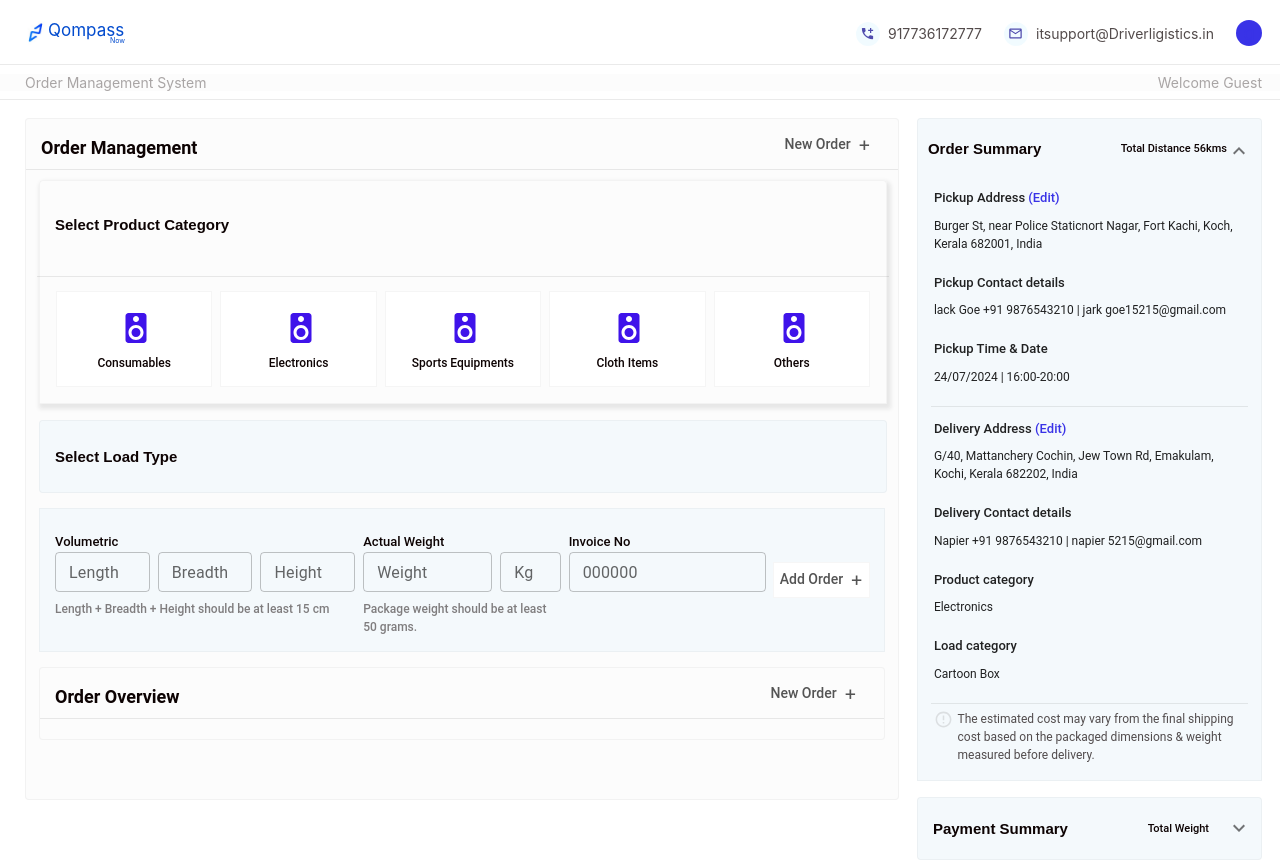
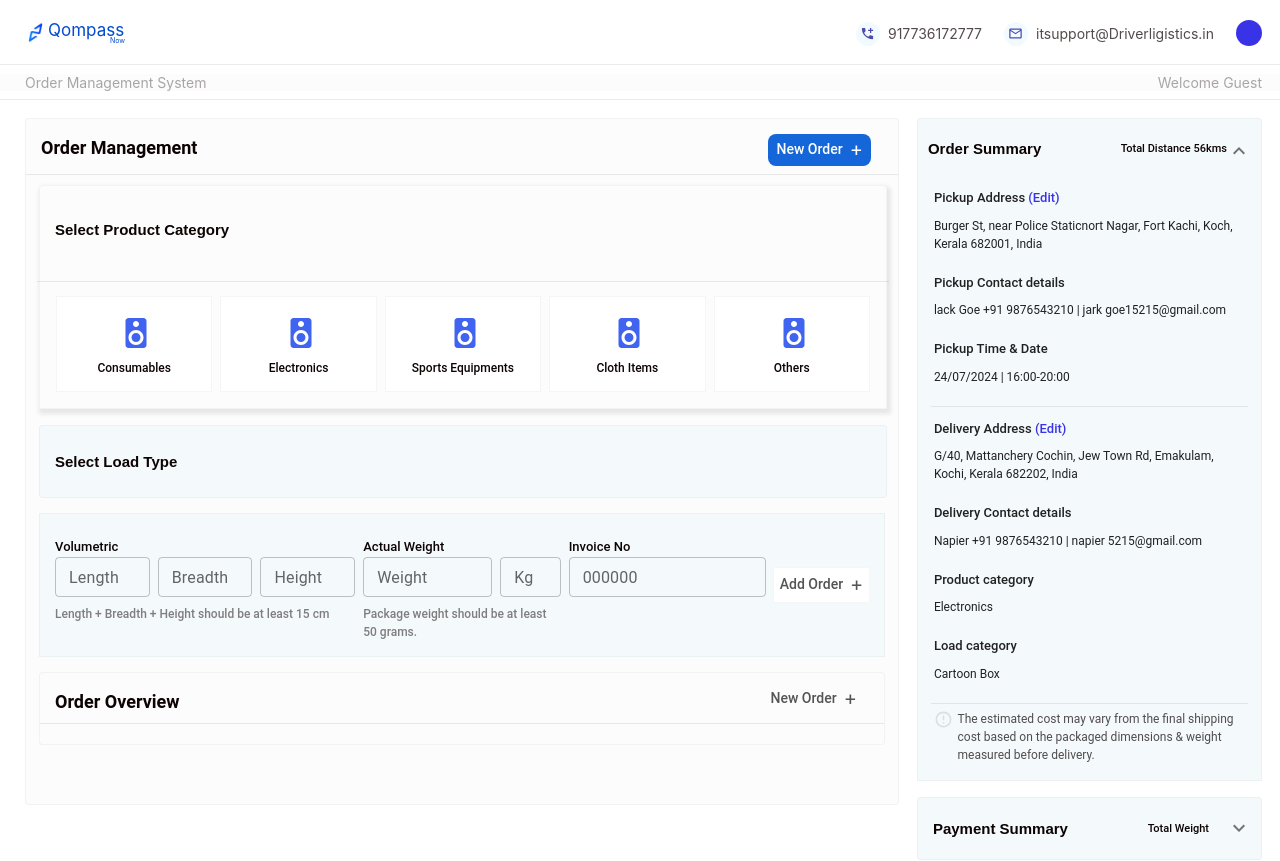
Before and after one commit to rithu1010/DriverLogistics_Project, a React (Create React App) app: page / in a window 1280 px wide. Shown: the top 861 px of the page. Built offline with nearby package versions, Linux system fonts and the light colour scheme.

Commit message:
new order button color changed

```diff
--- a/src/Views/orderManagement/index.js
+++ b/src/Views/orderManagement/index.js
@@ -21,8 +21,10 @@ const OrderManagement = () => {
                   </Typography>
                 </Box>
                 <Box sx={style.display}>
-                  <Typography sx={style.OrderNewText}>New Order</Typography>
-                  <span style={style.plusicon}>+</span>
+                  <Box sx={style.NewOrderBackroundBox}>
+                    <Typography sx={style.OrderNewText1}>New Order</Typography>
+                    <span style={style.plusicon1}>+</span>
+                  </Box>
                 </Box>
               </Box>
               <Divider sx={style.Divider} />
--- a/src/Views/orderManagement/style.js
+++ b/src/Views/orderManagement/style.js
@@ -1,3 +1,5 @@
+import { Dialpad } from "@mui/icons-material";
+
 const styles = () => ({
   //Delete Icon
   orderBox: {
@@ -53,6 +55,23 @@ const styles = () => ({
       },
       padding: "0px 24px 0px 12px",
     },
+  },
+  OrderNewText1: {
+    "&.MuiTypography-root": {
+      color: "#fff",
+      whiteSpace: "nowrap",
+      fontSize: "14px",
+      fontWeight: "500",
+      opacity: "1",
+      letterSpacing: "0px",
+      cursor: "pointer",
+    },
+  },
+  plusicon1: {
+    fontSize: "20px",
+    color: "#fff",
+    marginLeft: "7px",
+    marginTop: "-2px",
   },
   OrderNewText: {
     "&.MuiTypography-root": {
@@ -170,9 +189,19 @@ const styles = () => ({
   SpeakerIcon: {
     "&.MuiSvgIcon-root": {
       fontSize: "36px",
-      color: "#3f13ea",
+      color: "#4064f0",
       marginLeft: "4px",
       marginTop: "4px",
+    },
+  },
+  NewOrderBackroundBox: {
+    "&.MuiBox-root": {
+      backgroundColor: "#1566d9",
+      padding: "5px 8px 5px 8px",
+      color: "white",
+      borderRadius: "8px",
+      display: "flex",
+      justifyContent: "",
     },
   },
   categoryText: {
```
